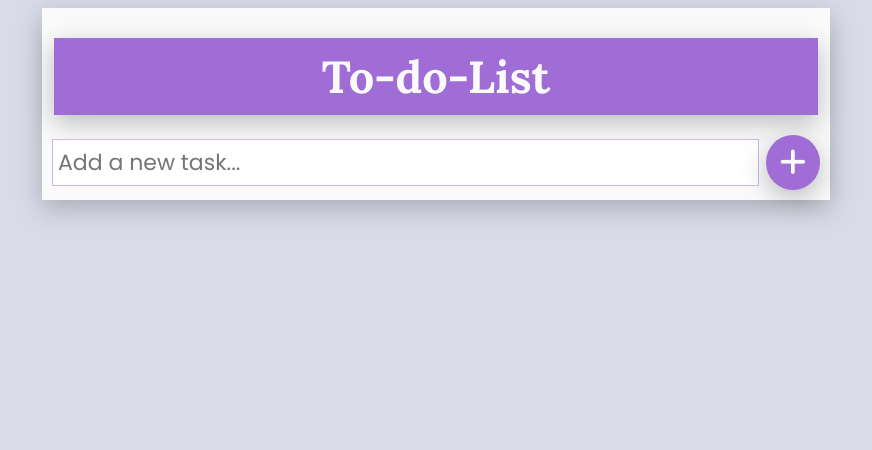
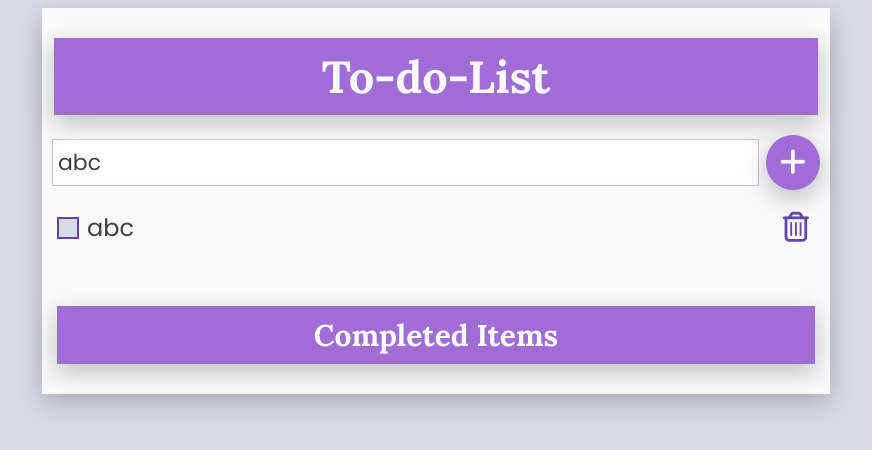
Before and after one commit to miahbates/preA-testing-raymiah, a plain HTML site: page index.html in a window 1280 px wide. Shown: the whole page, without its empty margins (204-1076 px from the left). Drawn offline with Linux system fonts and the light colour scheme.

Commit message:
added completed section to display completed tasks

```diff
--- a/index.css
+++ b/index.css
@@ -39,6 +39,16 @@ h1 {
 	font-size: 3rem;
 }
 
+h2 {
+	text-align: center;
+	color: var(--color-three);
+	background-color: var(--color-two);
+	padding: 10px;
+	box-shadow: var(--box-shaddow);
+	width: 96%;
+	margin: 20px auto;
+	font-size: 3rem;
+}
 form {
 	display: flex;
 	align-items: center;
@@ -93,6 +103,24 @@ ul#todoList {
 	list-style: circle;
 	padding: 0;
 	margin: 0;
+}
+
+ul#complete{
+	list-style: circle;
+	padding: 0;
+	margin: 0;
+
+}
+
+ul#complete > .completed label {
+	text-decoration: line-through;
+}
+
+ul#complete > li.list-item {
+
+	font-family: "Poppins", -apple-system, BlinkMacSystemFont, 'Segoe UI', Roboto, Oxygen, Ubuntu, Cantarell, 'Open Sans', 'Helvetica Neue', sans-serif;
+
+	margin: 15px 5px;
 }
 
 li.list-item {
--- a/index.html
+++ b/index.html
@@ -31,6 +31,10 @@
         </form>
         <ul id="todoList">
         </ul>
+				<br/>
+				<h2>Completed Items</h2>
+				<ul id="complete">
+        </ul>
       </section>
     </main>
   </body>
--- a/index.js
+++ b/index.js
@@ -4,7 +4,7 @@ const todoList = document.getElementById("todoList");
 let idx = 0;
 
 const addItemToList = (e) => {
-	console.log(e);
+
 	e.preventDefault();
 
 	// test value
@@ -67,6 +67,9 @@ const addItemToList = (e) => {
 	idx++;
 
 	completedTasks();
+
+	moveItem();
+
 };
 
 const completedTasks = () => {
@@ -98,43 +101,48 @@ const completedTasks = () => {
 	}
 };
 
-const deleteTasks = () => {};
+const moveItem = () => {
+
+	// get all list items.
+	let taskToDelete = document.querySelector("#todoList").children;
+	//console.log(taskToDelete);
+
+	// get completed task container
+	const completedTasksList = document.querySelector("#complete");
+
+	for( i = 0; i < taskToDelete.length; i++){
+		//get checkbox for item clicked
+		const completedCheck = taskToDelete[i].childNodes[0];
+		//console.log(completedCheck);
+		// get delete button
+		const completeddeleteBtn = taskToDelete[i].childNodes[2];
+		//console.log(completeddeleteBtn);
+		// get checkbox
+		const completedLabel = taskToDelete[i].childNodes[1];
+		//console.log(completedLabel);
+		// get list item
+		const completedListIt = taskToDelete[i];
+		//console.log(completedListIt);
+
+		// add click event listener to delete button
+		completeddeleteBtn.addEventListener("click",(e)=>{
+			e.preventDefault();
+			// check if checkbox checked
+			if(completedCheck.checked){
+				//console.log(e)
+				console.log(completedListIt);
+				// create new list element
+				const completedListItem = document.createElement("LI");
+				completedListItem.setAttribute("class", `list-item`);
+				// add completed check box
+				completedListItem.appendChild(completedCheck);
+				// add label (strikethrough not showing)
+				completedListItem.appendChild(completedLabel);
+				// add completed list item to completed section
+				completedTasksList.append(completedListItem);
+			}
+		});
+	}
+};
 
 submitButton.addEventListener("click", addItemToList);
-
-// Miah's old code
-
-// // grab buttons
-// const completeButton = document.querySelector("#complete");
-// const deleteButton = document.querySelector("#delete");
-// // console.log(checkbox);
-
-// // grab section
-// const completedSection = document.querySelector("#completed");
-
-// completeButton.addEventListener("click", event => {
-//   // get all heckboxes in todolist section
-//   const checkbox = document.querySelectorAll('#todoList input[type="checkbox"]');
-//   // console.log(checkbox);
-//   // loop over to find checked checkbox
-//   for (let i = 0; i < checkbox.length; i++) {
-//     // console.log(i);
-//     if (checkbox[i].checked) {
-//       // target li which have data value = to checkbox ticked
-//       const listItem = document.querySelector(`li[data-value=${checkbox[i].value}]`);
-//       // append to new section
-//       completedSection.appendChild(listItem);
-//     }
-//   }
-// });
-
-// deleteButton.addEventListener("click", event => {
-//   const checkbox = document.querySelectorAll('#completed input[type="checkbox"]');
-//   // console.log(checkbox);
-//   for (let i = 0; i < checkbox.length; i++) {
-//     if (checkbox[i].checked) {
-//       const listItem = document.querySelector(`li[data-value=${checkbox[i].value}]`);
-//       listItem.remove();
-//     }
-//   }
-// });
--- a/index.test.js
+++ b/index.test.js
@@ -2,10 +2,11 @@ test("input text added to list container as list item", () => {
 
   const itemToAdd = document.getElementById("addItem");
  	//test value
- 	itemToAdd.value = ""; // step 2
+	let name = 'abc';
+ 	itemToAdd.value = name; // step 2
  	const submitButton = document.querySelector("#submit");
  	// submit form
- 	//submitButton.click(); // step 3
+ 	submitButton.click(); // step 3
 
  	//get all lI elementsm if they exist
  	let children = document.getElementsByTagName("LI");
@@ -17,15 +18,14 @@ test("input text added to list container as list item", () => {
  		let listItem = todoList.contains(children[i]);
 
  		// get any text submitted to label.
- 		let listItemContent = children[i].firstChild.textContent;
+ 		let listItemContent = children[i].querySelector('label').textContent;
+		 console.log('fghjk', children[i]);
 
  		// test whether LI element has been created
 			 equal(listItem, true, "LI element created"); // step 4
 
-
  		// test whether text has been submitted or blank field.
- 			equal(listItemContent, itemToAdd.value, "text inserted"); // step 5
-
+ 			equal(listItemContent, name, "text inserted"); // step 5
   }
 });
 
```
Lines whose indentation alone changed are shown as unchanged.
